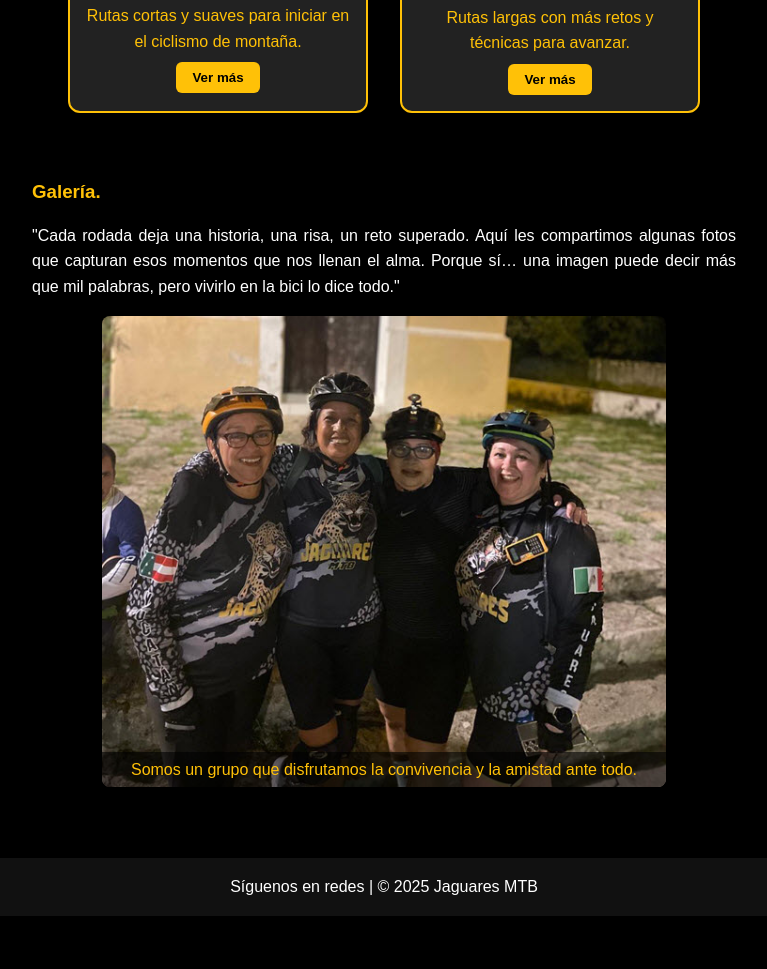
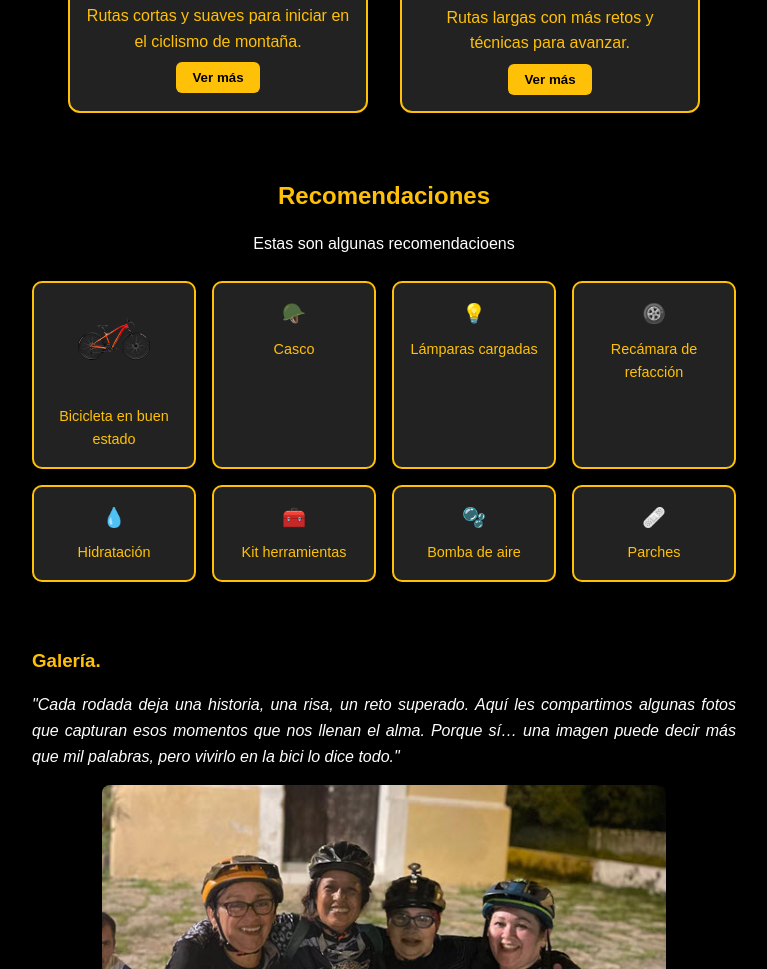
Before and after one commit to JaguaresMTB/JaguaresMTB.github.io, a plain HTML site: page 2/index.html in a window 1280 px wide. Shown: the part 1433-2402 px from the top of the page, without its empty margins (256-1023 px from the left). Before the commit the page ends 2349 px from the top, so only its background shows below. Drawn offline with Linux system fonts and the light colour scheme.

Commit message:
adding more sections

```diff
--- a/2/index.html
+++ b/2/index.html
@@ -7,8 +7,10 @@
   <link rel="stylesheet" href="style/main.css" type="text/css">
   <link rel="stylesheet" href="style/us.css" type="text/css">
   <link rel="stylesheet" href="style/rides.css" type="text/css">
+  <link rel="stylesheet" href="style/advise.css" type="text/css">
   <script src="script/us.js"></script>
   <script src="script/rides.js"></script>
+  <script src="script/advise.js"></script>
 </head>
 <body>
   <header>
@@ -53,12 +55,53 @@
     </div>
   </section>
 
+
+
+  <div id="rodadaModal" class="modal">
+    <div class="modal-content">
+      <span class="close" onclick="closeModal()">&times;</span>
+      <div id="modal-body"></div>
+    </div>
+  </div>
+
+  <section class="recomendaciones-section">
+    <h2>Recomendaciones</h2>
+    <p>Estas son algunas recomendacioens</p>
+    <div class="recomendaciones-grid">
+      <div class="reco-card" onclick="openRecomendacion('bicicleta')">
+        <img src="icons/bicicletaicon.png" alt="Bicicleta" class="reco-icon" />
+        <p>Bicicleta en buen estado</p>
+      </div>
+      <div class="reco-card" onclick="openRecomendacion('casco')">
+        🪖<p>Casco</p>
+      </div>
+      <div class="reco-card" onclick="openRecomendacion('lamparas')">
+        💡<p>Lámparas cargadas</p>
+      </div>
+      <div class="reco-card" onclick="openRecomendacion('recamara')">
+        🛞<p>Recámara de refacción</p>
+      </div>
+      <div class="reco-card" onclick="openRecomendacion('hidratacion')">
+        💧<p>Hidratación</p>
+      </div>
+      <div class="reco-card" onclick="openRecomendacion('herramientas')">
+        🧰<p>Kit herramientas</p>
+      </div>
+      <div class="reco-card" onclick="openRecomendacion('bomba')">
+        🫧<p>Bomba de aire</p>
+      </div>
+      <div class="reco-card" onclick="openRecomendacion('parches')">
+        🩹<p>Parches</p>
+      </div>
+    </div>
+  </section>
+
   <section class="section quienes-somos">
     <h3>Galería.</h3>
-    <p>
+    <p><i>
       "Cada rodada deja una historia, una risa, un reto superado.
       Aquí les compartimos algunas fotos que capturan esos momentos que nos llenan el alma.
-      Porque sí… una imagen puede decir más que mil palabras, pero vivirlo en la bici lo dice todo."
+      Porque sí… una imagen puede decir más que mil palabras, pero vivirlo en la bici lo dice todo."</i>
   </p>
     <div class="slider-container">
         <div class="slider-wrapper">
@@ -70,15 +113,16 @@
       </div>
   </section>
 
-
-
-  <!-- MODAL -->
-  <div id="rodadaModal" class="modal">
+  <!-- Modal -->
+  <div id="recoModal" class="modal">
     <div class="modal-content">
-      <span class="close" onclick="closeModal()">&times;</span>
-      <div id="modal-body"></div>
+      <span class="close" onclick="closeRecoModal()">&times;</span>
+      <h3 id="recoTitle"></h3>
+      <img id="recoImage" src="" alt="" />
+      <p id="recoDescription"></p>
     </div>
   </div>
+
 
 
 
--- /dev/null
+++ b/2/script/advise.js
@@ -0,0 +1,60 @@
+function openRecomendacion(tipo) {
+  const title = document.getElementById("recoTitle");
+  const img = document.getElementById("recoImage");
+  const desc = document.getElementById("recoDescription");
+
+  const data = {
+    bicicleta: {
+      titulo: "Bicicleta en buen estado",
+      imagen: "images/advise/bicicletanb.png",
+      descripcion: "Es fundamental revisar frenos, llantas, cadena y cambios antes de cada rodada. Una bicicleta en buenas condiciones evita accidentes."
+    },
+    casco: {
+      titulo: "Casco",
+      imagen: "images/advise/casco.jpg",
+      descripcion: "El casco es obligatorio. Protege tu cabeza ante cualquier caída o impacto. Debe ajustarse bien sin estar flojo."
+    },
+    lamparas: {
+      titulo: "Lámparas cargadas",
+      imagen: "images/advise/lamparas.jpg",
+      descripcion: "Lleva lámparas delantera y trasera bien cargadas. En rodadas nocturnas son vitales para ver y ser visto."
+    },
+    recamara: {
+      titulo: "Recámara de refacción",
+      imagen: "images/advise/recamara.jpg",
+      descripcion: "Un pinchazo puede arruinar la rodada si no llevas una cámara de repuesto compatible con tu bicicleta."
+    },
+    hidratacion: {
+      titulo: "Hidratación",
+      imagen: "images/advise/hidratacion.jpg",
+      descripcion: "Lleva agua o bebidas isotónicas suficientes para el recorrido. La deshidratación puede ser peligrosa."
+    },
+    herramientas: {
+      titulo: "Kit de herramientas portátiles",
+      imagen: "images/advise/herramientas.jpg",
+      descripcion: "Llaves Allen, desmontadores y multiherramientas te salvarán de muchos imprevistos durante la ruta."
+    },
+    bomba: {
+      titulo: "Bomba de aire",
+      imagen: "images/advise/bomba.jpg",
+      descripcion: "Una mini bomba es esencial para inflar después de un cambio de cámara o ajuste de presión."
+    },
+    parches: {
+      titulo: "Parches",
+      imagen: "images/advise/parches.jpg",
+      descripcion: "Cuando no hay cámara, unos buenos parches con pegamento o autoadheribles pueden salvar tu rodada."
+    }
+  };
+
+  const reco = data[tipo];
+  title.textContent = reco.titulo;
+  img.src = reco.imagen;
+  img.alt = reco.titulo;
+  desc.textContent = reco.descripcion;
+
+  document.getElementById("recoModal").style.display = "flex";
+}
+
+function closeRecoModal() {
+  document.getElementById("recoModal").style.display = "none";
+}
--- /dev/null
+++ b/2/style/advise.css
@@ -0,0 +1,101 @@
+.recomendaciones-section {
+    width: 60%;
+    margin: 0 auto;
+    padding: 2rem;
+    text-align: center;
+    font-family: inherit;
+  }
+
+  .recomendaciones-section h2 {
+    color: #ffc107;
+    text-align: center;
+    margin-bottom: 1rem;
+  }
+
+  @media (max-width: 768px) {
+    .recomendaciones-section {
+      width: 100%;
+      padding: 1rem;
+    }
+  }
+
+
+.recomendaciones-grid {
+  display: grid;
+  grid-template-columns: repeat(auto-fit, minmax(130px, 1fr));
+  gap: 1rem;
+  margin-top: 1.5rem;
+}
+
+.reco-card {
+  background-color: #222;
+  color: #ffc107;
+  border: 2px solid #ffc107;
+  padding: 1rem;
+  border-radius: 10px;
+  font-size: 1.2rem;
+  transition: transform 0.2s, background-color 0.2s;
+  cursor: pointer;
+}
+
+.reco-card:hover {
+    background-color: #fff;      /* Fondo blanco al pasar el mouse */
+    color: #000;                 /* Texto negro */
+    cursor: pointer;
+    transform: translateY(-5px);
+    transition: all 0.3s ease;
+  }
+  .reco-card:hover p {
+    color: #000;
+  }
+
+.reco-card p {
+  margin-top: 0.5rem;
+  font-size: 0.9rem;
+}
+
+.reco-icon {
+    width: 80px;
+    height: 80px;
+    margin-bottom: 0.5rem;
+    object-fit: contain;
+  }
+
+/* Modal reutilizado */
+.modal {
+  display: none;
+  position: fixed;
+  z-index: 1000;
+  left: 0; top: 0;
+  width: 100%; height: 100%;
+  background-color: rgba(0,0,0,0.8);
+  justify-content: center;
+  align-items: center;
+  padding: 1rem;
+}
+
+.modal-content {
+  background-color: #fff;
+  color: #000;
+  padding: 2rem;
+  border-radius: 10px;
+  width: 100%;
+  max-width: 500px;
+  position: relative;
+  text-align: center;
+}
+
+.modal-content img {
+  width: 100%;
+  height: auto;
+  margin: 1rem 0;
+  border-radius: 10px;
+}
+
+.close {
+  position: absolute;
+  top: 1rem;
+  right: 1rem;
+  font-size: 1.5rem;
+  cursor: pointer;
+}
```
Also changed, not shown: 2/icons/bicicleta.png (added), 2/icons/bicicletaicon.png (added), 2/icons/bicicletanb.png (added), 2/images/advise/bicicletanb.png (added), 2/images/bicicleta.png (added).
